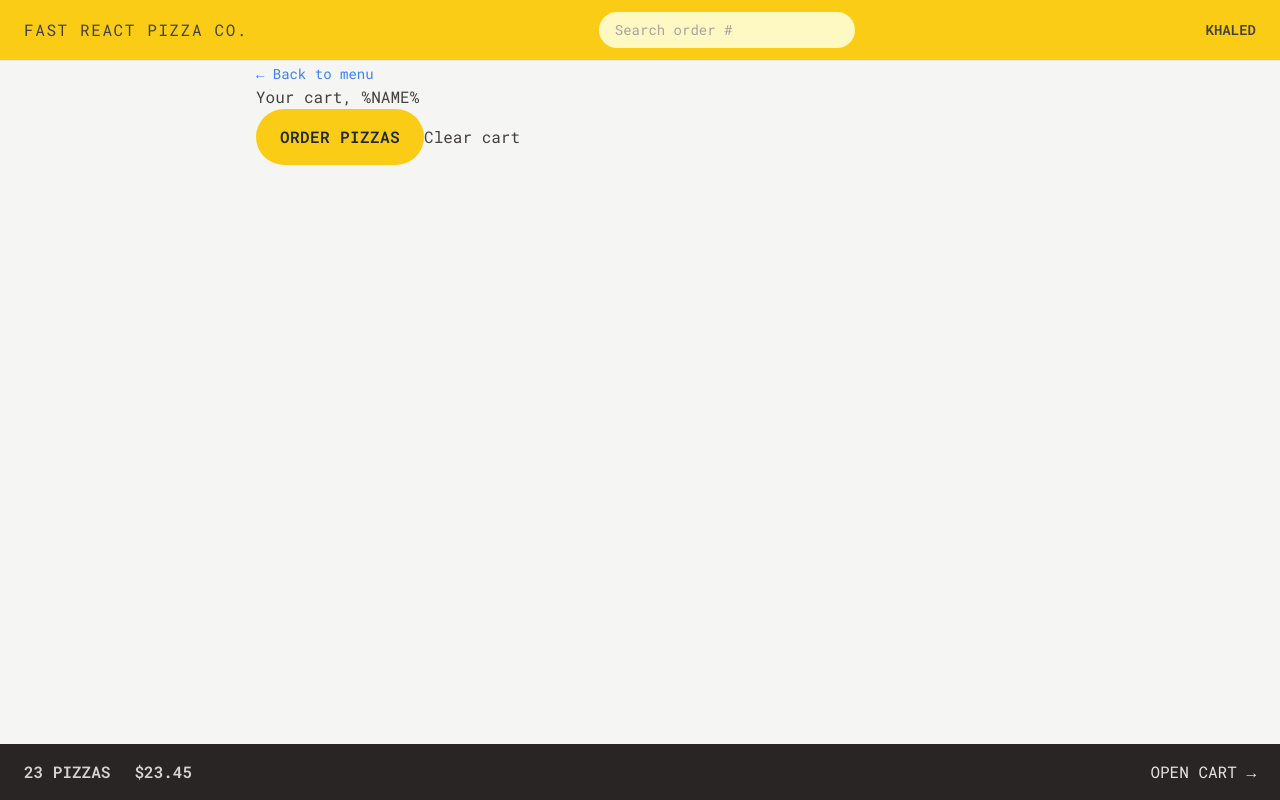
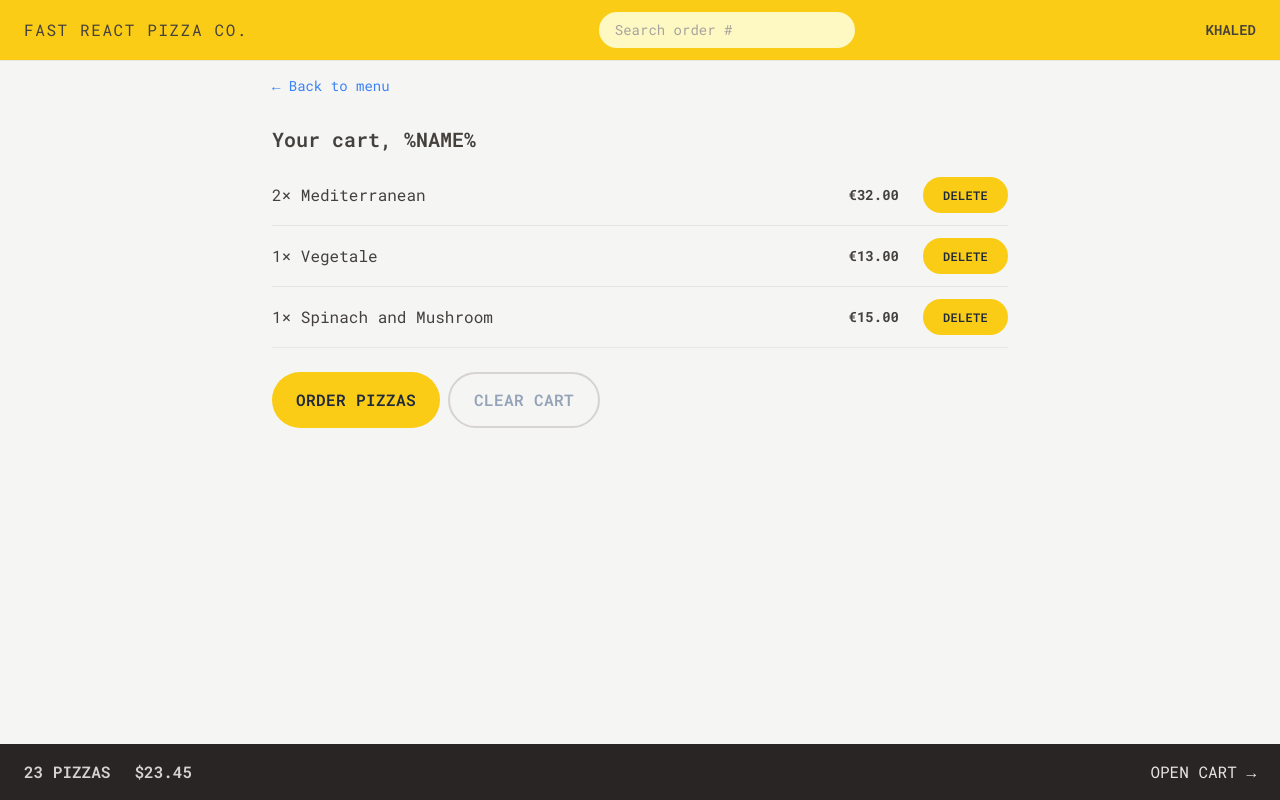
Before and after one commit to khaled-farahat/fast-react-pizza, a React (Vite) app: page /cart in a window 1280 px wide. Built offline with nearby package versions, Linux system fonts and the light colour scheme.

Commit message:
Add styles to cart page

```diff
--- a/src/features/cart/Cart.tsx
+++ b/src/features/cart/Cart.tsx
@@ -1,7 +1,9 @@
 import Button from '@/ui/Button';
 import LinkButton from '@/ui/LinkButton';
+import CartItem from './CartItem';
+import { CartItem as CartItemType } from '@/types';
 
-const fakeCart = [
+const fakeCart: CartItemType[] = [
   {
     pizzaId: 12,
     name: 'Mediterranean',
@@ -29,16 +31,22 @@
   const cart = fakeCart;
 
   return (
-    <div>
+    <div className="px-4 py-3">
       <LinkButton to="/menu">&larr; Back to menu</LinkButton>
 
-      <h2>Your cart, %NAME%</h2>
+      <h2 className="mt-7 text-xl font-semibold">Your cart, %NAME%</h2>
 
-      <div>
+      <ul className="mt-3 divide-y divide-stone-200 border-b">
+        {cart.map((item) => (
+          <CartItem item={item} key={item.pizzaId} />
+        ))}
+      </ul>
+
+      <div className='mt-6 space-x-2'>
         <Button type="primary" to="/order/new">
           Order pizzas
         </Button>
-        <button>Clear cart</button>
+        <Button type='secondary'>Clear cart</Button>
       </div>
     </div>
   );
--- a/src/features/cart/CartItem.tsx
+++ b/src/features/cart/CartItem.tsx
@@ -1,16 +1,18 @@
-import { formatCurrency } from "@/utils/helpers";
-import { CartItem } from "@/types";
+import { formatCurrency } from '@/utils/helpers';
+import { CartItem as CartItemType } from '@/types';
+import Button from '@/ui/Button';
 
-function CartItem({ item }: { item: CartItem }) {
+function CartItem({ item }: { item: CartItemType }) {
   const { pizzaId, name, quantity, totalPrice } = item;
 
   return (
-    <li>
-      <p>
+    <li className="py-3 sm:flex sm:items-center sm:justify-between">
+      <p className="mb-1 sm:mb-0">
         {quantity}&times; {name}
       </p>
-      <div>
-        <p>{formatCurrency(totalPrice)}</p>
+      <div className="flex items-center justify-between sm:gap-6">
+        <p className="text-sm font-bold">{formatCurrency(totalPrice)}</p>
+        <Button type="small">Delete</Button>
       </div>
     </li>
   );
--- a/src/types/index.ts
+++ b/src/types/index.ts
@@ -9,7 +9,7 @@
 }
 
 export type CartItem = {
-  pizzaId: string;
+  pizzaId: number;
   name: string;
   quantity: number;
   unitPrice: number;
--- a/src/ui/Button.tsx
+++ b/src/ui/Button.tsx
@@ -4,7 +4,7 @@
   children: React.ReactNode;
   disabled?: boolean;
   to?: string;
-  type: 'primary' | 'small';
+  type: 'primary' | 'small' | 'secondary';
 };
 
 const Button = ({ children, disabled, to, type }: Props) => {
@@ -14,6 +14,7 @@
   const styles = {
     primary: base + ' px-4 py-3 md:px-6 md:py-4',
     small: base + ' px-4 py-2 md:px-5 md:py-2.5 text-xs',
+    secondary: 'inline-block rounded-full border-2 border-stone-300 font-semibold uppercase tracking-wide text-slate-400 transition-colors duration-300 hover:bg-stone-300 hover:text-stone-800 focus:text-stone-800 focus:bg-stone-300 focus:outline-none focus:ring focus:ring-stone-200 focus:ring-offset-2 disabled:cursor-not-allowed px-4 py-2.5 md:px-6 md:py-3.5',
   };
 
   if (to)
```
